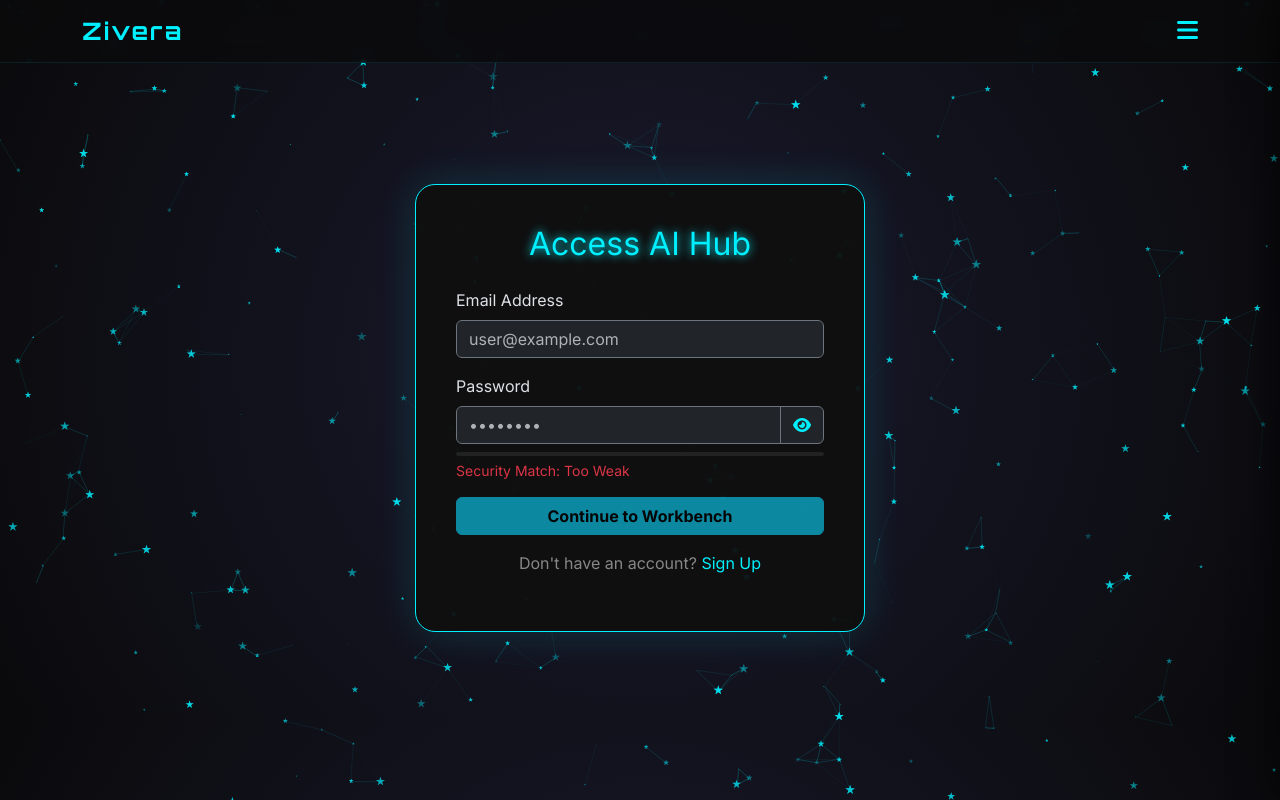
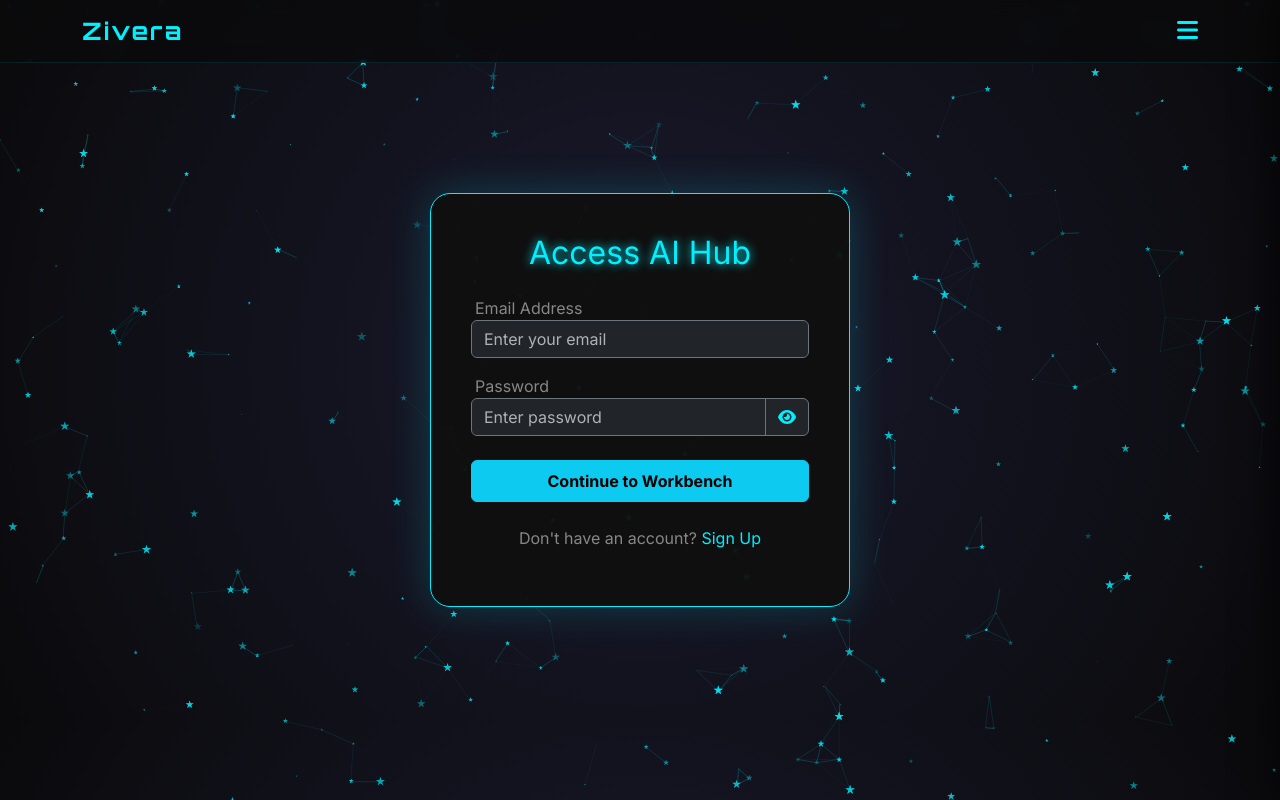
Before and after one commit to mythilibakiya29/zivera, a Flask app: page /login in a window 1280 px wide. Run offline with Flask 3, Linux system fonts and the light colour scheme.

Commit message:
updated login access

```diff
--- a/templates/login.html
+++ b/templates/login.html
@@ -1,79 +1,49 @@
 {% extends "base.html" %}
-{% block title %}Login | AI Hub{% endblock %}
+{% block title %}Login | Zivera{% endblock %}
 
 {% block content %}
-<div class="d-flex flex-column align-items-center justify-content-center" style="min-height: 80vh;">
+<div class="d-flex align-items-center justify-content-center" style="min-height: 80vh;">
+    <div class="signup-card" style="background: rgba(15,15,15,0.95); padding: 40px; border-radius: 20px; border: 1px solid #00f0ff; width: 420px; text-align: center; box-shadow: 0 0 40px rgba(0, 240, 255, 0.2);">
+        <h2 style="color: #00f0ff; text-shadow: 0 0 10px #00f0ff;" class="mb-4">Access AI Hub</h2>
 
-    <div class="container mb-3" style="max-width: 450px;">
         {% with messages = get_flashed_messages(with_categories=true) %}
           {% if messages %}
             {% for category, message in messages %}
-              <div class="alert alert-{{ category }} border-0 shadow-sm text-center animate-fade-in" style="background: rgba(0, 240, 255, 0.1); color: #00f0ff; border: 1px solid #00f0ff;">
-                <i class="fas fa-check-circle me-2"></i> {{ message }}
-              </div>
+              {% if "logged out" not in message %}
+                <div class="alert alert-{{ category }} mb-3" style="font-size: 0.9rem;">{{ message }}</div>
+              {% endif %}
             {% endfor %}
           {% endif %}
         {% endwith %}
-    </div>
 
-    <div class="login-card" style="background: rgba(15, 15, 15, 0.95); padding: 40px; border-radius: 20px; border: 1px solid #00f0ff; width: 450px; box-shadow: 0 0 40px rgba(0, 240, 255, 0.15);">
-        <h2 class="text-center mb-4" style="color: #00f0ff; text-shadow: 0 0 10px #00f0ff;">Access AI Hub</h2>
         <form method="POST" action="/login">
-            <div class="mb-3">
-                <label class="mb-2">Email Address</label>
-                <input type="email" name="email" class="form-control bg-dark text-white border-secondary" placeholder="user@example.com" required>
+            <div class="text-start mb-2">
+                <label class="text-white-50 ms-1">Email Address</label>
+                <input type="email" name="email" class="form-control bg-dark text-white border-secondary mb-3" placeholder="Enter your email" required>
             </div>
-            <div class="mb-2">
-                <label class="mb-2">Password</label>
+
+            <div class="text-start mb-4">
+                <label class="text-white-50 ms-1">Password</label>
                 <div class="input-group">
-                    <input type="password" id="passInput" name="password" class="form-control bg-dark text-white border-secondary" placeholder="••••••••" required oninput="checkReqs(this.value)">
-                    <span class="input-group-text bg-dark border-secondary" style="cursor: pointer; color: #00f0ff;" onclick="togglePassword()"><i id="eyeIcon" class="fas fa-eye"></i></span>
+                    <input type="password" name="password" id="loginPass" class="form-control bg-dark text-white border-secondary" placeholder="Enter password" required>
+                    <span class="input-group-text bg-dark border-secondary" style="cursor: pointer; color: #00f0ff;" onclick="toggleLoginPass()"><i id="loginEye" class="fas fa-eye"></i></span>
                 </div>
-            </div>
-            <div class="strength-meter" style="height: 4px; width: 100%; background: #222; margin-top: 8px; border-radius: 2px;">
-                <div id="meterFill" class="strength-fill" style="height: 100%; width: 0%; transition: 0.4s;"></div>
-            </div>
-            <small id="reqText" class="text-danger d-block mt-1 mb-3">Security Match: Too Weak</small>
-            <button type="submit" id="submitBtn" class="btn btn-info w-100 fw-bold" disabled>Continue to Workbench</button>
+                </div>
+
+            <button type="submit" class="btn btn-info w-100 fw-bold py-2">Continue to Workbench</button>
         </form>
-        <p class="mt-3 text-center text-white-50">Don't have an account? <a href="/signup" style="color: #00f0ff;" class="text-decoration-none">Sign Up</a></p>
+
+        <p class="mt-4 text-white-50">Don't have an account? <a href="/signup" style="color: #00f0ff;" class="text-decoration-none">Sign Up</a></p>
     </div>
 </div>
 
-<style>
-    .animate-fade-in { animation: fadeIn 0.5s ease-in; }
-    @keyframes fadeIn { from { opacity: 0; transform: translateY(-10px); } to { opacity: 1; transform: translateY(0); } }
-</style>
-
 <script>
-    function togglePassword() {
-        const input = document.getElementById('passInput');
-        const icon = document.getElementById('eyeIcon');
+    function toggleLoginPass() {
+        const input = document.getElementById('loginPass');
+        const icon = document.getElementById('loginEye');
         input.type = input.type === "password" ? "text" : "password";
         icon.classList.toggle('fa-eye');
         icon.classList.toggle('fa-eye-slash');
     }
-
-    function checkReqs(val) {
-        let score = 0;
-        if (val.length >= 8) score++;
-        if (/[0-9]/.test(val)) score++;
-        if (/[!@#$%^&*]/.test(val)) score++;
-        const fill = document.getElementById('meterFill');
-        const text = document.getElementById('reqText');
-        const btn = document.getElementById('submitBtn');
-        fill.style.width = (score / 3 * 100) + '%';
-        if (score === 3) {
-            fill.style.background = '#00f0ff';
-            text.innerText = "Security Match: Strong Password";
-            text.className = "text-success d-block mt-1 mb-3";
-            btn.disabled = false;
-        } else {
-            fill.style.background = score === 1 ? 'red' : 'orange';
-            text.innerText = "Security Match: Too Weak (Needs symbols & numbers)";
-            text.className = "text-danger d-block mt-1 mb-3";
-            btn.disabled = true;
-        }
-    }
 </script>
 {% endblock %}
```
